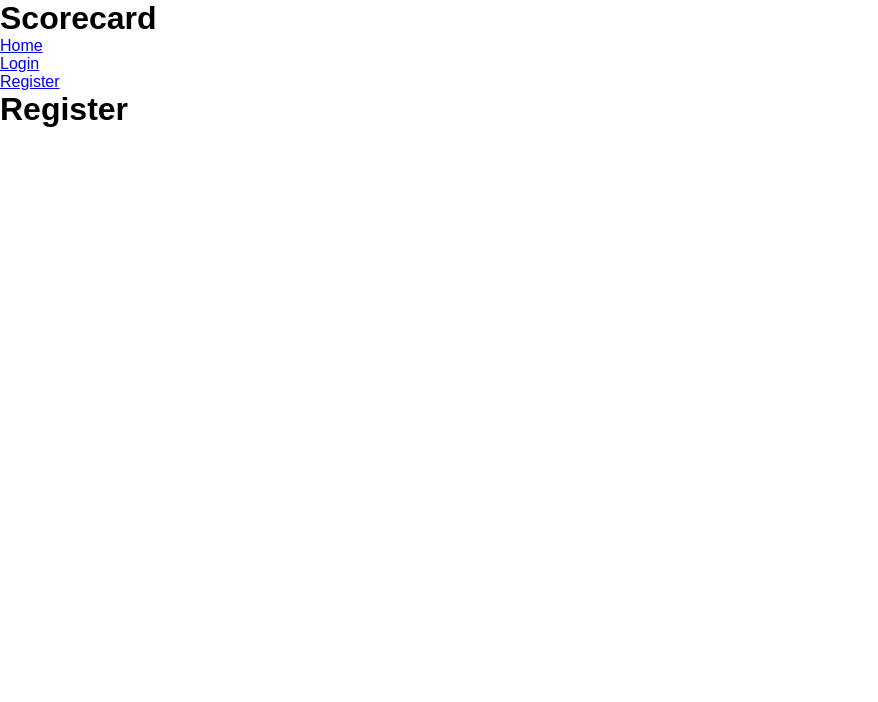
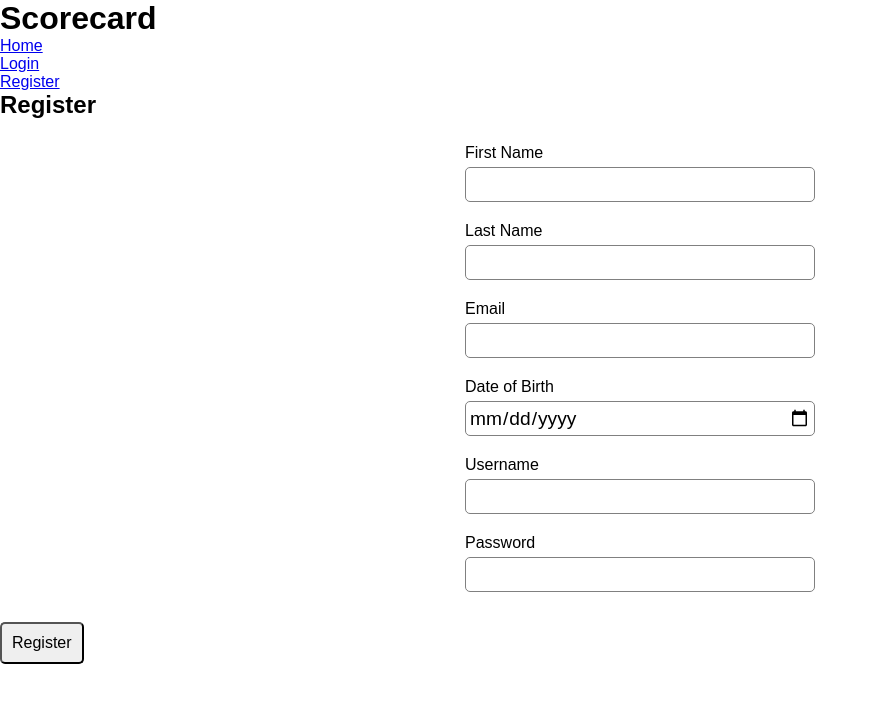
Before and after one commit to RoundEm/Clash_for_the_Cup, a React (Create React App) app: page /register in a window 1280 px wide. Shown: the top 702 px of the page, without its empty margins (0-878 px from the left). Built offline with nearby package versions, Linux system fonts and the light colour scheme.

Commit message:
Fix for attributes to htmlFor

```diff
--- a/src/components/Login.js
+++ b/src/components/Login.js
@@ -10,11 +10,11 @@ class Login extends React.Component {
                 <form>
                     <fieldset>
                         <div>
-                            <label for="username">Username</label>
+                            <label htmlFor="username">Username</label>
                             <input type="text" id="username" required />
                         </div>
                         <div>
-                            <label for="password">Password</label>
+                            <label htmlFor="password">Password</label>
                             <input type="text" id="password" required />
                         </div>
                         <p><Link to="/">Forgot Password?</Link></p>
--- a/src/components/Register.js
+++ b/src/components/Register.js
@@ -1,7 +1,43 @@
 import React from 'react';
+import './Login.css';
 
-const Register = () => {
-    return <h1>Register</h1>
+class Register extends React.Component {
+    render() {
+        return (
+            <div id="register">
+                <h2>Register</h2>
+                <form>
+                    <fieldset>
+                        <div>
+                            <label htmlFor="first-name">First Name</label>
+                            <input type="text" id="first-name" required />
+                        </div>
+                        <div>
+                            <label htmlFor="last-name">Last Name</label>
+                            <input type="text" id="last-name" required />
+                        </div>
+                        <div>
+                            <label htmlFor="email">Email</label>
+                            <input type="email" id="email" required />
+                        </div>
+                        <div>
+                            <label htmlFor="date-of-birth">Date of Birth</label>
+                            <input type="date" id="date-of-birth" required />
+                        </div>
+                        <div>
+                            <label htmlFor="username">Username</label>
+                            <input type="text" id="username" required />
+                        </div>
+                        <div>
+                            <label htmlFor="password">Password</label>
+                            <input type="text" id="password" required />
+                        </div>
+                    </fieldset>
+                </form>
+                <button id="register-button">Register</button>
+            </div>
+        )
+    }
 }
 
 export default Register;
```
